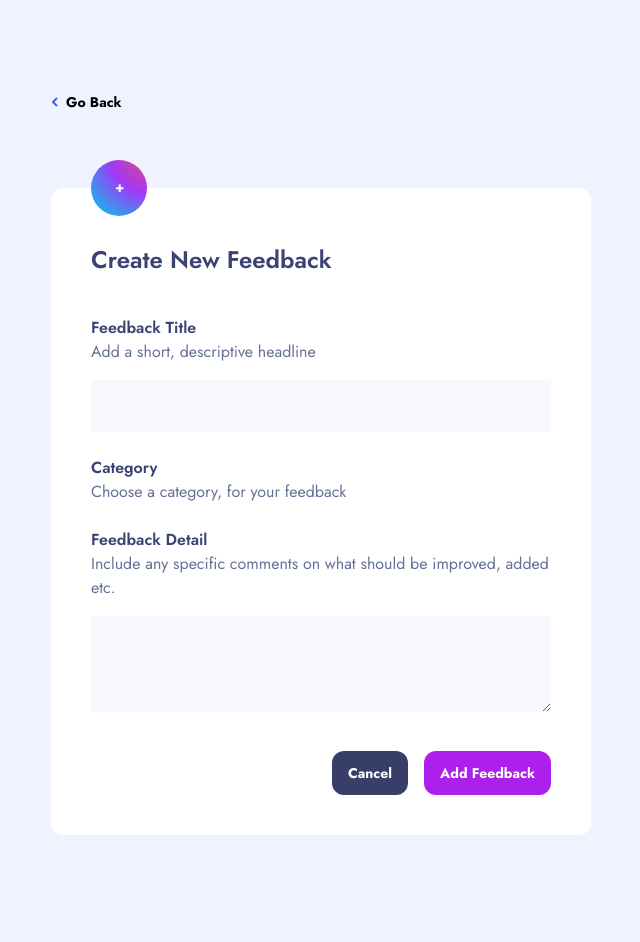
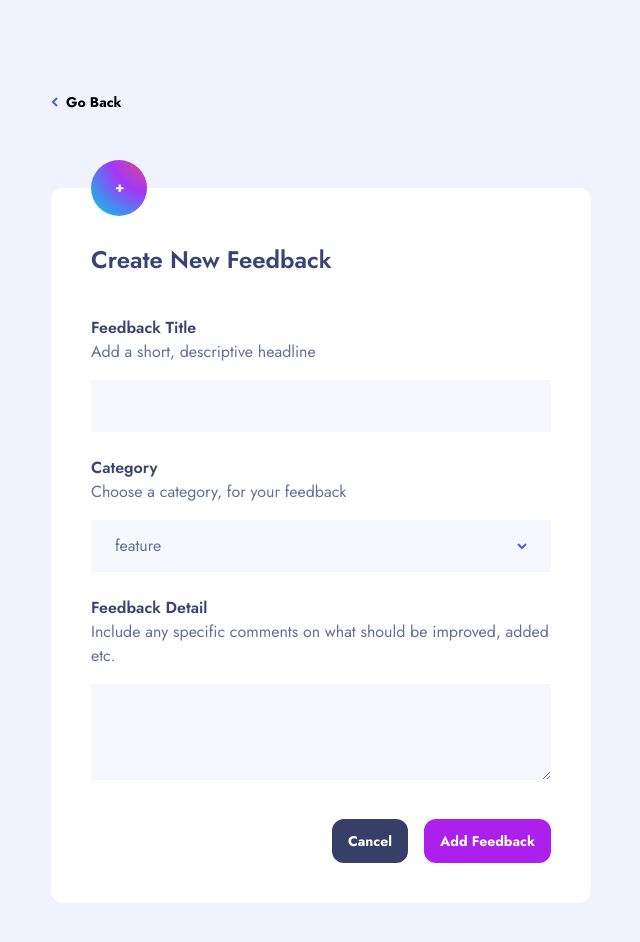
Before and after one commit to jakealistairwood/frontendmentor-product-feedback, a React (Vite) app: page /suggestions/add-feedback in a window 1280 px wide. Shown: the top 942 px of the page, without its empty margins (319-959 px from the left). Before the commit the page ends 915 px from the top, so only its background shows below. Built offline with nearby package versions, Linux system fonts and the light colour scheme.

Commit message:
add feedback form now handling submissions and added button states

```diff
--- a/src/components/globals/FeedbackForm/FeedbackForm.jsx
+++ b/src/components/globals/FeedbackForm/FeedbackForm.jsx
@@ -1,11 +1,38 @@
-import { ReactComponent as PlusIcon } from "../../../assets/images/shared/icon-plus.svg"
+import { useState, useEffect } from "react";
+import { ReactComponent as PlusIcon } from "../../../assets/images/shared/icon-plus.svg";
 import Button from "../Button/Button";
 import { useNavigate } from "react-router";
+import { ReactComponent as ArrowDownIcon } from "../../../assets/images/shared/icon-arrow-down.svg";
 
-const FeedbackForm = ({ title, feedbackData }) => {
+const FeedbackForm = ({ suggestions, title, feedback, setFeedback, categories }) => {
     let navigate = useNavigate();
-    console.log(feedbackData);
-    return <form className="pt-14 pb-10 px-10 bg-white rounded-xl relative mt-16">
+
+    const [ defaultCategory, setDefaultCategory ] = useState("feature");
+    const [ categoryDropdownOpen, setCategoryDropdownOpen ] = useState(false);
+
+    const submitNewFeedback = (e) => {
+        e.preventDefault();
+        suggestions.push(feedback)
+        console.log(suggestions)
+        setFeedback({
+            id: suggestions.length + 1,
+            title: "",
+            category: "",
+            upvotes: 0,
+            status: "suggestion",
+            description: "",
+            comments: []
+        })
+    }
+
+    useEffect(() => {
+        setFeedback({
+            ...feedback,
+            category: defaultCategory
+        })
+    }, []);
+
+    return <form className="pt-14 pb-10 px-10 bg-white rounded-xl relative mt-16" onSubmit={submitNewFeedback}>
         <div className="form-icon absolute left-10">
             <PlusIcon />
         </div>
@@ -16,15 +43,37 @@ const FeedbackForm = ({ title, feedbackData }) => {
                     <h2>Feedback Title</h2>
                     <p>Add a short, descriptive headline</p>
                 </label>
-                <input className="min-h-[48px] py-3.5 px-6 mt-4" id="feedbackTitle" type="text" />
+                <input className="min-h-[48px] py-3.5 px-6 mt-4" id="feedbackTitle" type="text" onChange={(e) => setFeedback({
+                    ...feedback,
+                    title: e.target.value
+                })} />
             </div>
             <div className="form-control">
                 <label htmlFor="feedbackCategory">
                     <h2>Category</h2>
                     <p>Choose a category, for your feedback</p>
                 </label>
-                <div role="button" id="feedbackCategory">
-
+                <div className="dropdown-menu relative" id="feedbackCategory">
+                    <button className="select-input min-h-[48px] py-3.5 px-6 mt-4 flex justify-between items-center" onClick={() => {
+                        setCategoryDropdownOpen(!categoryDropdownOpen)
+                    }}>
+                        <span>{defaultCategory}</span>
+                        <ArrowDownIcon className={`dropdown-icon ${categoryDropdownOpen && "dropdown-icon--active"}`} />
+                    </button>
+                    <ul className={`select-dropdown absolute ${categoryDropdownOpen ? "flex flex-col bg-white rounded-xl w-full" : "hidden"}`}>
+                        {categories.map(category => {
+                            return <li className="px-6 py-3.5">
+                                <button className="w-full text-left" onClick={() => {
+                                    setDefaultCategory(category)
+                                    setFeedback({
+                                        ...feedback,
+                                        category: category
+                                    })
+                                    setCategoryDropdownOpen(false)
+                                }}>{category}</button>
+                            </li>
+                        })}
+                    </ul>
                 </div>
             </div>
             <div className="form-control">
@@ -32,7 +81,10 @@ const FeedbackForm = ({ title, feedbackData }) => {
                     <h2>Feedback Detail</h2>
                     <p>Include any specific comments on what should be improved, added etc.</p>
                 </label>
-                <textarea className="min-h-[96px] mt-4" name="" id="feedbackDetail"></textarea>
+                <textarea className="min-h-[96px] mt-4" name="" id="feedbackDetail" onChange={(e) => setFeedback({
+                    ...feedback,
+                    description: e.target.value
+                })}></textarea>
             </div>
         </div>
         <footer className="flex justify-end items-center mt-8 gap-4">
--- a/src/index.css
+++ b/src/index.css
@@ -46,10 +46,15 @@ p {
 }
 
 textarea,
-input[type="text"] {
+input[type="text"],
+.select-input {
   @apply bg-very-pale-blue;
   @apply text-paler-navy;
   @apply w-full;
+}
+
+input[type="submit"] {
+  cursor: pointer;
 }
 
 textarea {
@@ -65,6 +70,7 @@ textarea {
   @apply text-sm;
   @apply font-bold;
   min-height: 44px;
+  transition: all 0.2s ease-in-out;
 }
 
 .btn-primary,
@@ -79,6 +85,10 @@ textarea {
   @apply text-white;
 }
 
+.btn-primary:hover {
+  @apply bg-bright-purple;
+}
+
 .btn-secondary {
   @apply bg-secondary-purple;
   @apply text-white;
@@ -89,10 +99,19 @@ textarea {
   @apply text-white;
 }
 
+.btn-tertiary:hover {
+  @apply bg-pale-navy;
+}
+
 .btn-filter,
 .btn-upvote {
   @apply bg-pale-blue;
   @apply font-semibold;
+}
+
+.btn-filter:hover,
+.btn-upvote:hover {
+  @apply bg-pale-purple;
 }
 
 .btn-filter {
@@ -127,6 +146,10 @@ textarea {
 .btn-filter--active {
   @apply bg-secondary-purple;
   @apply text-white;
+}
+
+.btn-filter--active:hover {
+  @apply bg-secondary-purple;
 }
 
 .indicator-planned {
@@ -174,3 +197,22 @@ textarea {
 .roadmap-card--live {
   @apply bg-light-blue;
 }
+
+.select-dropdown {
+  box-shadow: 0px 10px 40px -7px #373F6859;
+  @apply top-16;
+}
+
+.select-dropdown li:not(:last-child) {
+  border-bottom: 1px solid rgba(58, 67, 116, 0.15)
+}
+
+.dropdown-icon {
+  transform: rotate(0deg);
+  transform-origin: 50% 50%;
+  transition: transform 0.2s ease-in-out;
+}
+
+.dropdown-icon--active {
+  transform: rotate(180deg);
+}
--- a/src/pages/AddFeedback/AddFeedback.jsx
+++ b/src/pages/AddFeedback/AddFeedback.jsx
@@ -5,22 +5,23 @@ import FeedbackContext from "../../context/FeedbackContext";
 
 const AddFeedback = () => {
     const { value } = useContext(FeedbackContext);
-    let { suggestions, setSuggestions} = value;
+    let { suggestions, setSuggestions, categories } = value;
+
+    console.log(categories);
 
     const [ newFeedback, setNewFeedback ] = useState({
         id: suggestions.length + 1,
         title: "",
         category: "",
         upvotes: 0,
-        status: "",
+        status: "suggestion",
         description: "",
         comments: []
     });
 
-
     return <main className="max-w-[540px] w-full mx-auto py-20">
         <BreadcrumbNav hasAdditionalButton={false} />
-        <FeedbackForm feedbackData={newFeedback} title={"Create New Feedback"} />
+        <FeedbackForm suggestions={suggestions} feedback={newFeedback} setFeedback={setNewFeedback} title={"Create New Feedback"} categories={categories} />
     </main>
 }
 
--- a/tailwind.config.js
+++ b/tailwind.config.js
@@ -10,8 +10,12 @@ export default {
     colors: {
       "primary-purple": "hsl(282, 83%, 52%)",
       "secondary-purple": "hsl(230, 76%, 59%)",
+      "bright-purple": "hsla(282, 90%, 66%, 1)",
+      "pale-purple": "hsla(230, 100%, 91%, 1)",
+      "lilac-blue": "hsla(230, 91%, 73%, 1)",
       "deep-navy": "hsl(230, 31%, 31%)",
       "mid-navy": "hsl(231, 33%, 34%)",
+      "pale-navy": "hsla(231, 26%, 52%, 1)",
       "paler-navy": "hsl(224, 20%, 49%)",
       "very-pale-blue": "hsl(230, 60%, 98%)",
       "pale-blue": "hsl(231, 100%, 97%)",
```
